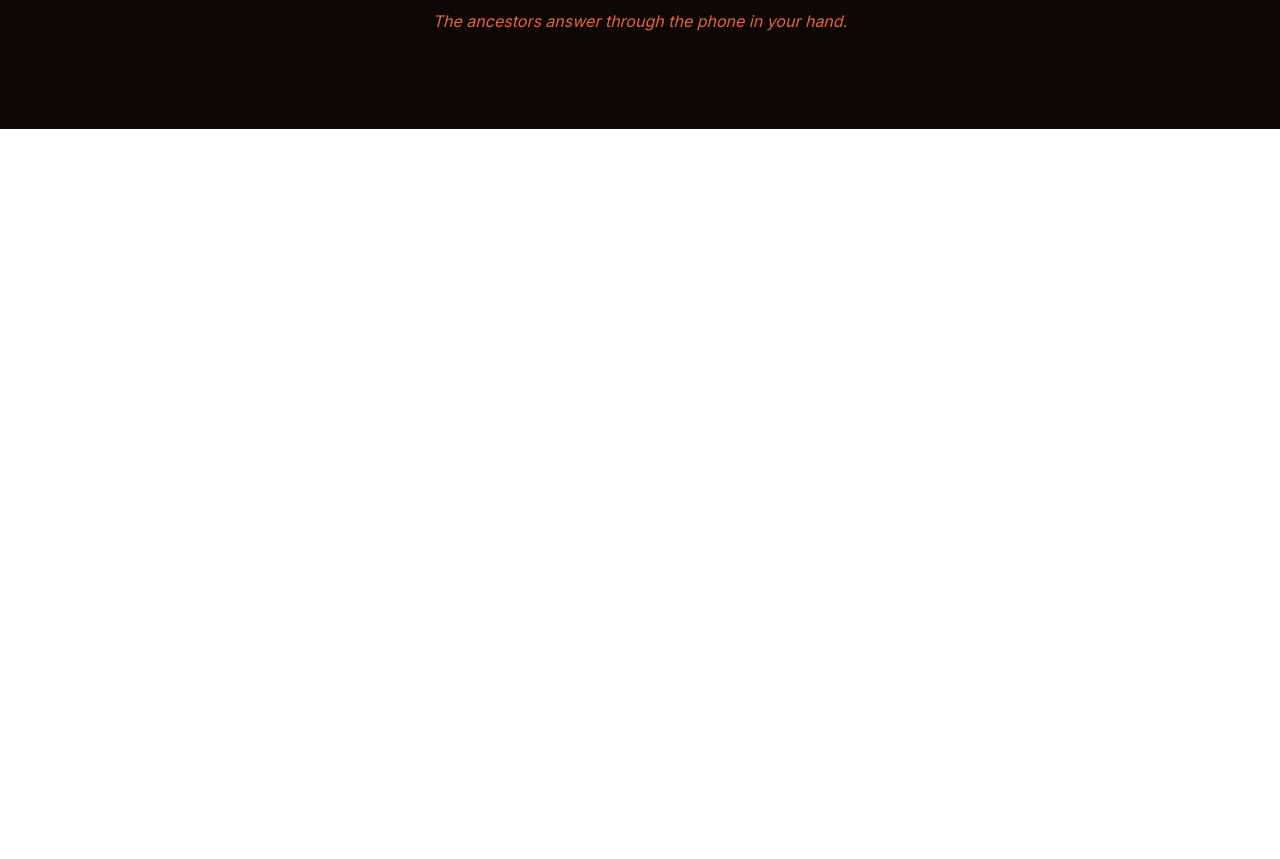
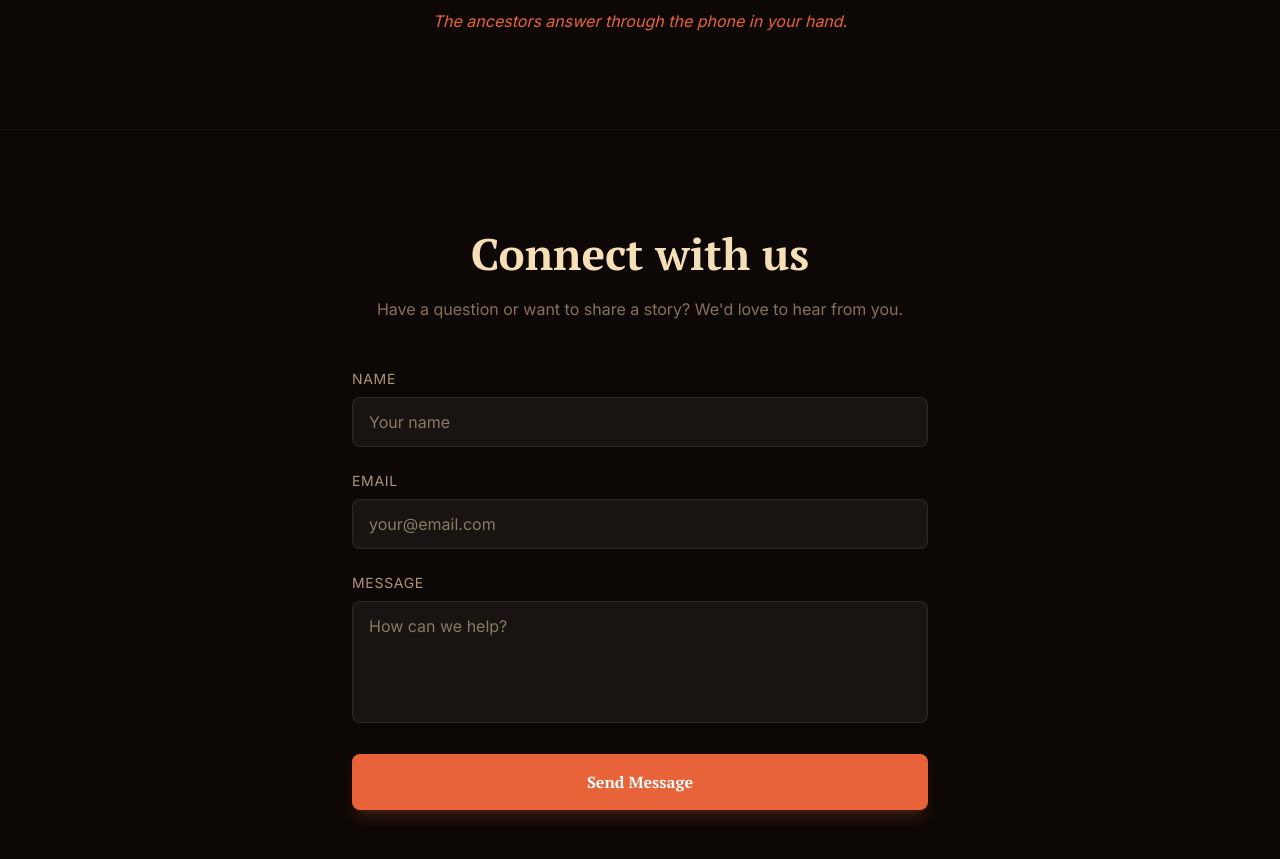
Before and after one commit to new-anthrovian/anthrovian_core_frontend, a Next.js app: page /about in a window 1280 px wide. Shown: the part 5340-6199 px from the top of the page. Before the commit the page ends 5469 px from the top, so only its background shows below. Built offline with nearby package versions, Linux system fonts and the light colour scheme.

Commit message:
feat: add contact form section to AboutPage using Formspree integration

```diff
--- a/app/about/AboutPage.tsx
+++ b/app/about/AboutPage.tsx
@@ -402,6 +402,82 @@ export default function AboutPage() {
         </div>
       </motion.section>
 
+      {/* ── SECTION 11: CONTACT US ───────────────────────────────────── */}
+      <motion.section
+        initial="hidden"
+        whileInView="visible"
+        viewport={{ once: true, margin: "-100px" }}
+        variants={staggerContainer}
+        className="bg-[#0D0806] py-24 px-6 border-t border-[#F6DFB6]/5"
+      >
+        <div className="max-w-xl mx-auto">
+          <motion.div variants={fadeInUp} className="text-center mb-12">
+            <h2 className="font-pt-serif font-bold text-[#F6DFB6] text-[32px] md:text-[44px] leading-tight mb-4">
+              Connect with us
+            </h2>
+            <p className="font-inter text-[#D4B896]/60 text-[16px]">
+              Have a question or want to share a story? We&apos;d love to hear from you.
+            </p>
+          </motion.div>
+
+          <motion.form
+            variants={fadeInUp}
+            action="https://formspree.io/f/xeewkplv"
+            method="POST"
+            className="space-y-6"
+          >
+            <div className="space-y-2">
+              <label htmlFor="name" className="block font-inter text-[#D4B896]/80 text-sm uppercase tracking-wider">
+                Name
+              </label>
+              <input
+                type="text"
+                id="name"
+                name="name"
+                required
+                className="w-full bg-white/5 border border-[#F6DFB6]/10 rounded-lg px-4 py-3 text-[#F6DFB6] font-inter focus:outline-none focus:border-[#E8623A]/50 transition-colors"
+                placeholder="Your name"
+              />
+            </div>
+
+            <div className="space-y-2">
+              <label htmlFor="email" className="block font-inter text-[#D4B896]/80 text-sm uppercase tracking-wider">
+                Email
+              </label>
+              <input
+                type="email"
+                id="email"
+                name="email"
+                required
+                className="w-full bg-white/5 border border-[#F6DFB6]/10 rounded-lg px-4 py-3 text-[#F6DFB6] font-inter focus:outline-none focus:border-[#E8623A]/50 transition-colors"
+                placeholder="your@email.com"
+              />
+            </div>
+
+            <div className="space-y-2">
+              <label htmlFor="message" className="block font-inter text-[#D4B896]/80 text-sm uppercase tracking-wider">
+                Message
+              </label>
+              <textarea
+                id="message"
+                name="message"
+                required
+                rows={4}
+                className="w-full bg-white/5 border border-[#F6DFB6]/10 rounded-lg px-4 py-3 text-[#F6DFB6] font-inter focus:outline-none focus:border-[#E8623A]/50 transition-colors resize-none"
+                placeholder="How can we help?"
+              />
+            </div>
+
+            <button
+              type="submit"
+              className="w-full bg-[#E8623A] hover:bg-[#ff7a53] text-white font-pt-serif font-bold py-4 rounded-lg transition-all transform hover:scale-[1.02] active:scale-[0.98] shadow-lg shadow-[#E8623A]/20"
+            >
+              Send Message
+            </button>
+          </motion.form>
+        </div>
+      </motion.section>
+
     </div>
   );
 }
```
